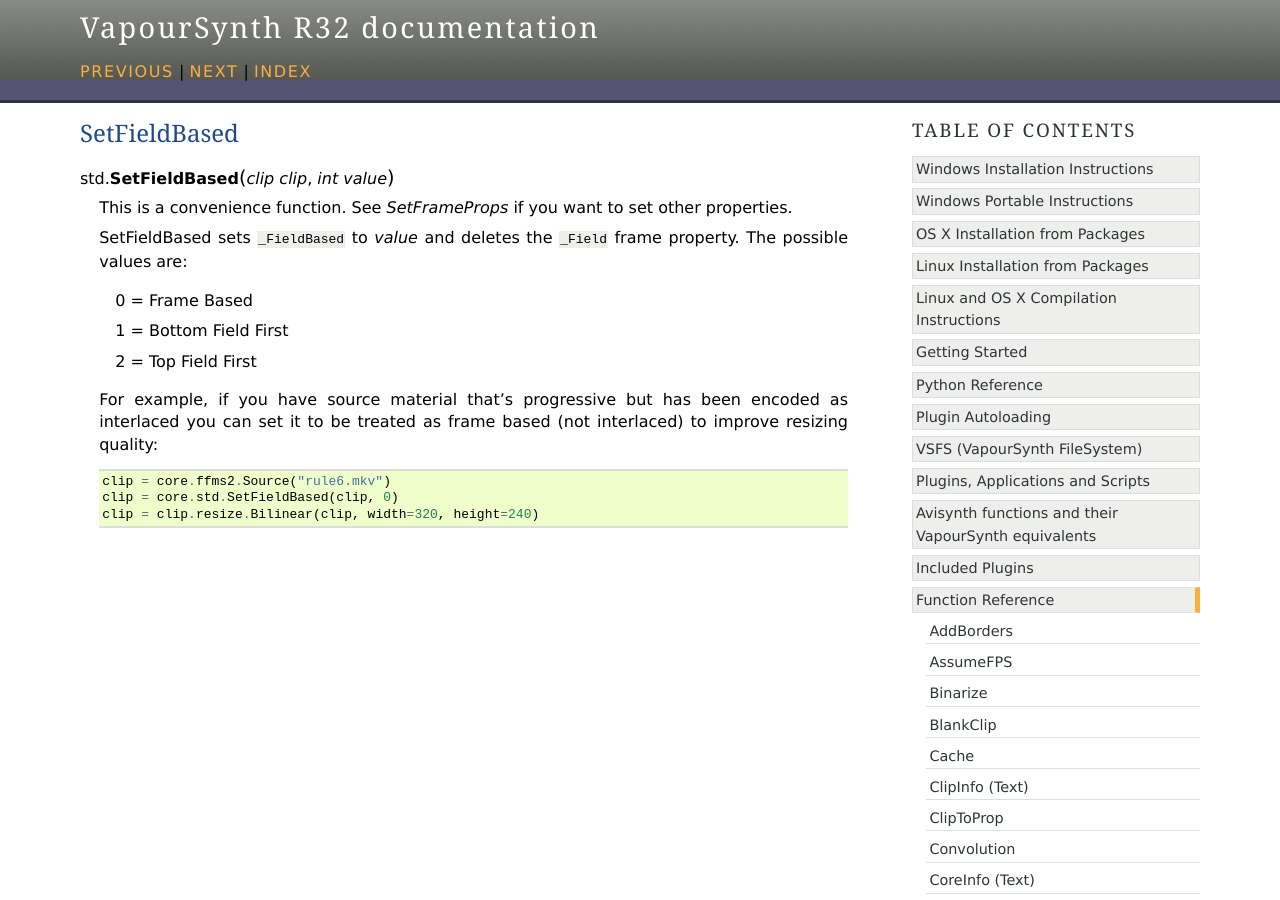
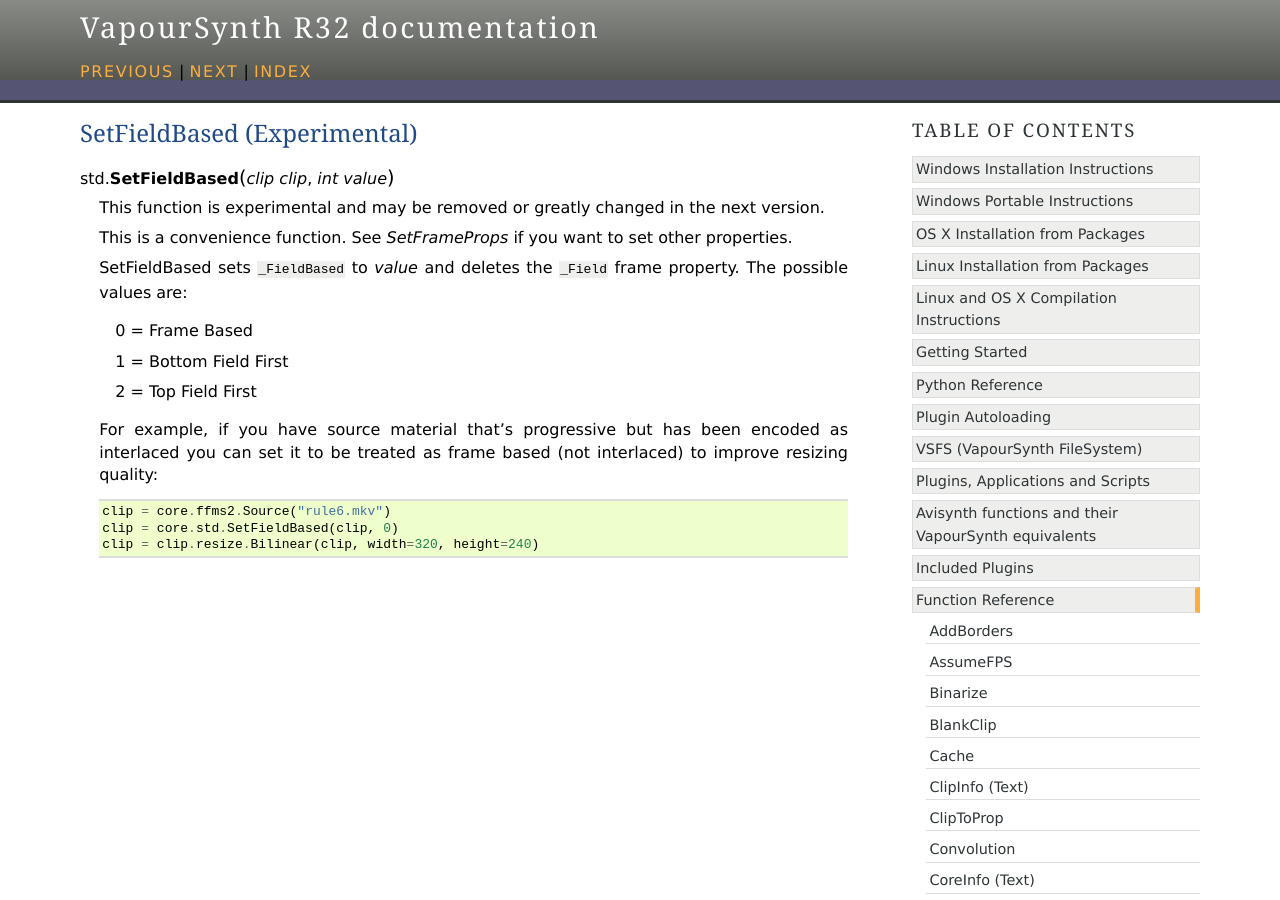
Before and after one commit to vapoursynth/vapoursynth, a Sphinx documentation site: the page built from doc/functions/setfieldbased.rst, in a window 1280 px wide and 900 px high. Built offline with Sphinx 7.4.7, drawn with Linux system fonts in a browser that asks for light colours; formulas are drawn with MathJax 3; some of the changed text lies outside the part shown.

Commit message:
Update changelog

```diff
--- a/doc/functions/setfieldbased.rst
+++ b/doc/functions/setfieldbased.rst
@@ -1,8 +1,12 @@
-SetFieldBased
-=============
+SetFieldBased (Experimental)
+============================
 
 .. function:: SetFieldBased(clip clip, int value)
    :module: std
+
+   This function is experimental and may be removed or greatly changed
+   in the next version.
+
 
    This is a convenience function. See *SetFrameProps* if you want to
    set other properties.
```
Also changed, not shown: 1 other file.
